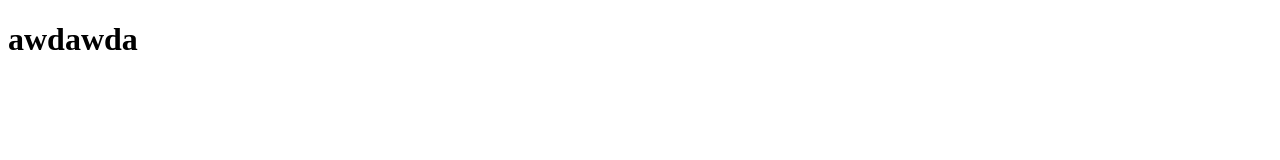
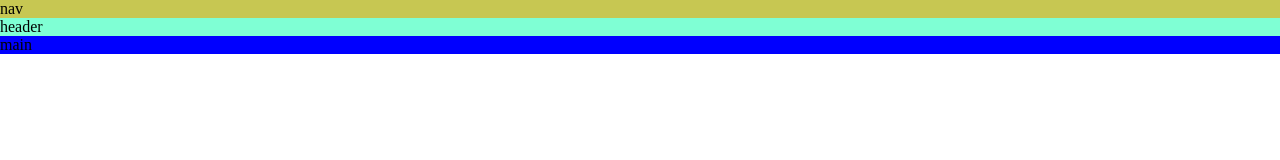
Before and after one commit to pedro-hls/tasks-app, a plain HTML site: page index.html in a window 1280 px wide. Drawn offline with Linux system fonts and the light colour scheme.

Commit message:
commit inicial

```diff
--- a/assets/style.css
+++ b/assets/style.css
@@ -0,0 +1,16 @@
+* {
+    margin: 0;
+    padding: 0;
+    font-size: 1em;
+    box-sizing: border-box;
+}
+
+nav {
+    background-color: rgb(199, 199, 82);
+}
+header {
+    background-color: aquamarine;
+}
+main {
+    background-color: blue;
+}
--- a/index.html
+++ b/index.html
@@ -9,10 +9,9 @@
     <link rel="shortcut icon" href="assets/favicon/favicon.ico" type="image/x-icon">
 </head>
 <body>
-    <nav></nav>
-    <header></header>
-    <main></main>
-    <h1>awdawda</h1>
+    <nav> nav </nav>
+    <header> header </header>
+    <main> main </main>
     <script src="assets/script.js"></script>
 </body>
 </html>
```
Also changed, not shown: assets/figma-project/mobile.png (added).
